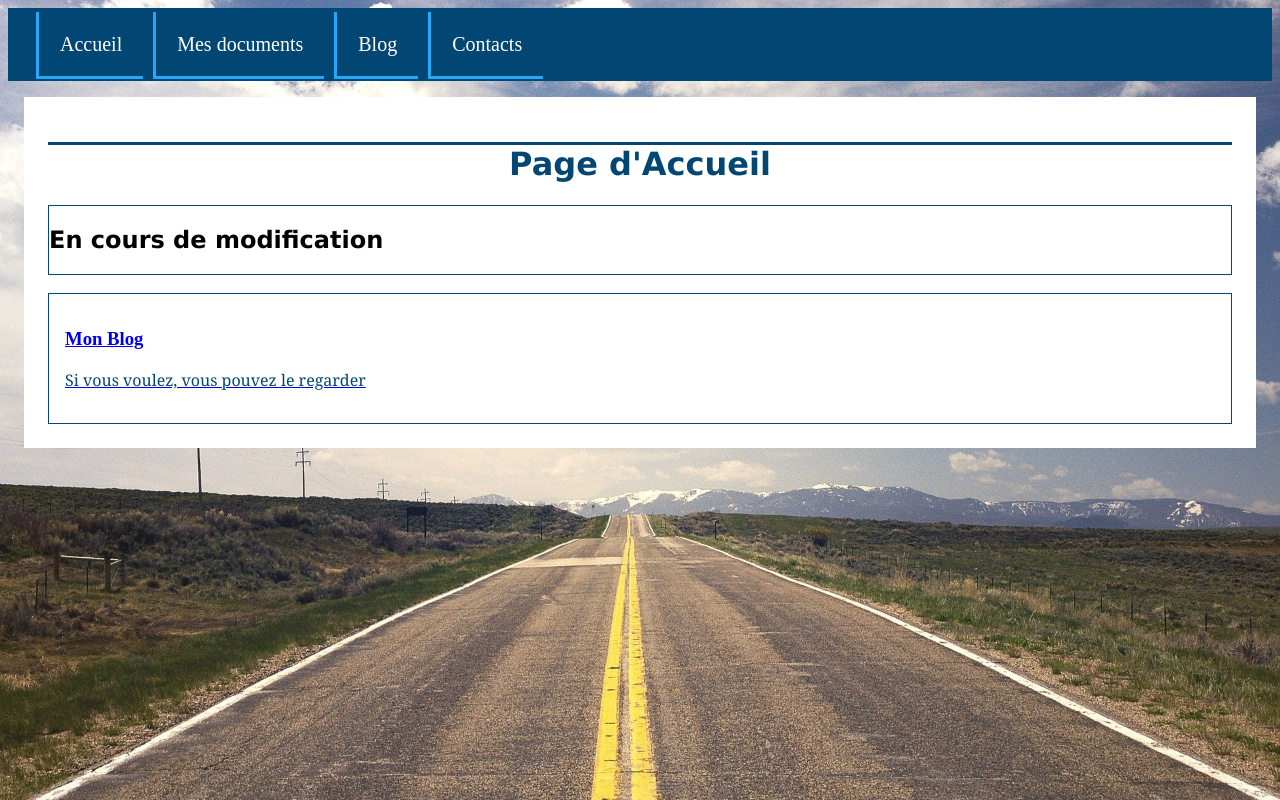
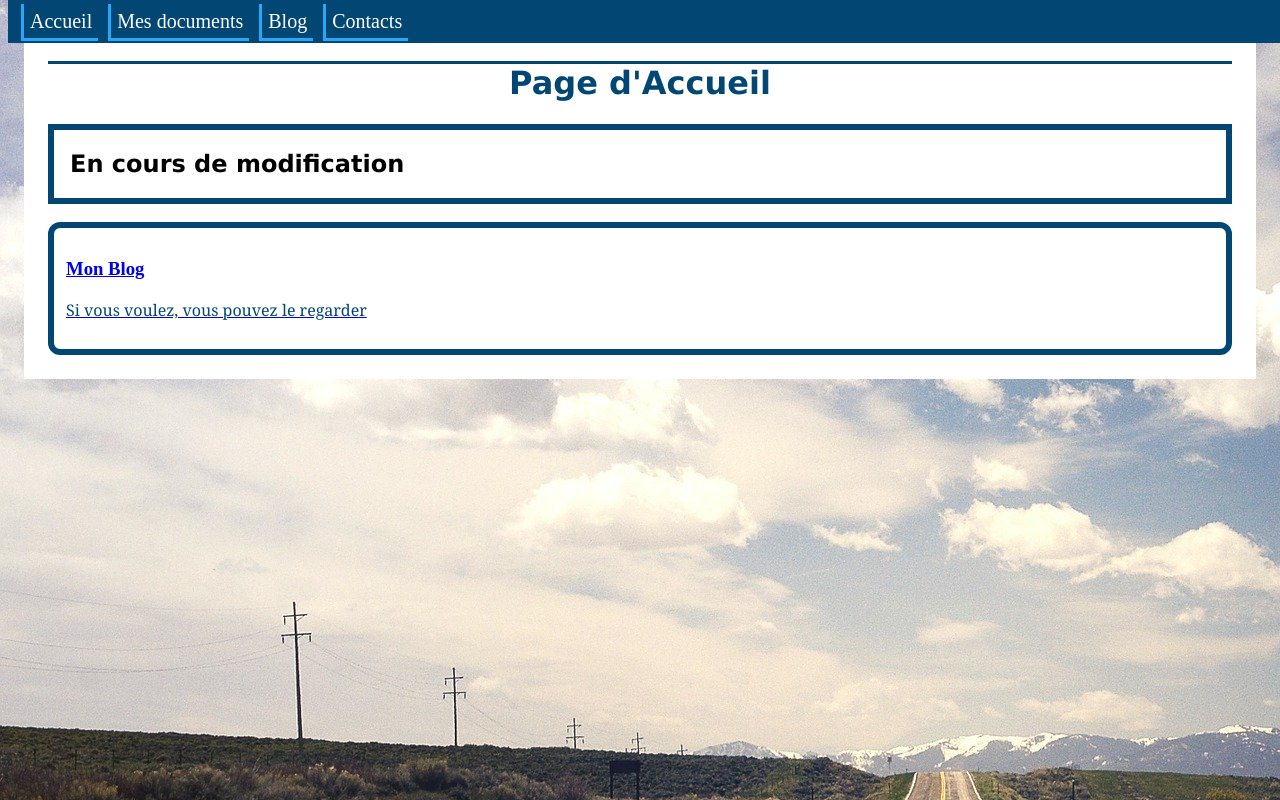
Before and after one commit to Link0nly/Link0nly.github.io, a plain HTML site: page index.html in a window 1280 px wide. Drawn offline with Linux system fonts and the light colour scheme.

Commit message:
Fix problems
it's a test because there are just few problems :)

```diff
--- a/repl/style.css
+++ b/repl/style.css
@@ -1,12 +1,20 @@
 body{
   background-image:url("road.jpg");
-  background-size:cover;
+  background-size: auto;
+  position: relative;
 }
 .all-rubrique{
   background-color: #024773;
-  padding:25px;
+  padding:10px;
+  position: fixed;
+  width: 100%;
+  top: 0;
 }
 
+.image{
+  max-height: 100%;
+  max-width: 100%;
+}
 
 p{
 font-family: Georgia;
@@ -25,10 +33,11 @@ font-family: Georgia;
   border-top:#024773 solid;
 }
 .square{
- border:#024773 solid 1px;
+ border:#024773 solid 6px;
 }
 .subtitle{
   font-family: Verdana, Geneva, Tahoma, sans-serif;
+  padding-left: 16px;
 }
 
 .Summary{
@@ -41,10 +50,9 @@ font-family: Georgia;
   margin:3px;
   color: white;
   text-decoration: none;
-  padding: 3px;
   border-left: solid #25a7fa 3px;
   border-bottom: solid #25a7fa 3px;
-  padding:21px;
+  padding:6px;
   font-size:20px;
 }
 .sous-rubrique:hover{
@@ -54,9 +62,6 @@ font-family: Georgia;
 
 .sous-rubrique:visited{
   color: white;
-}
-.list{
-
 }
 
 .sous-list{
@@ -69,8 +74,9 @@ font-family: Georgia;
 }
 
 .bulle{
- border:#024773 solid 1px;
- padding: 16px;
+ border:#024773 solid 6px;
+ padding: 12px;
+ border-radius: 12px;
 }
 .bulle:hover{
   background-color: #ddd;
```
